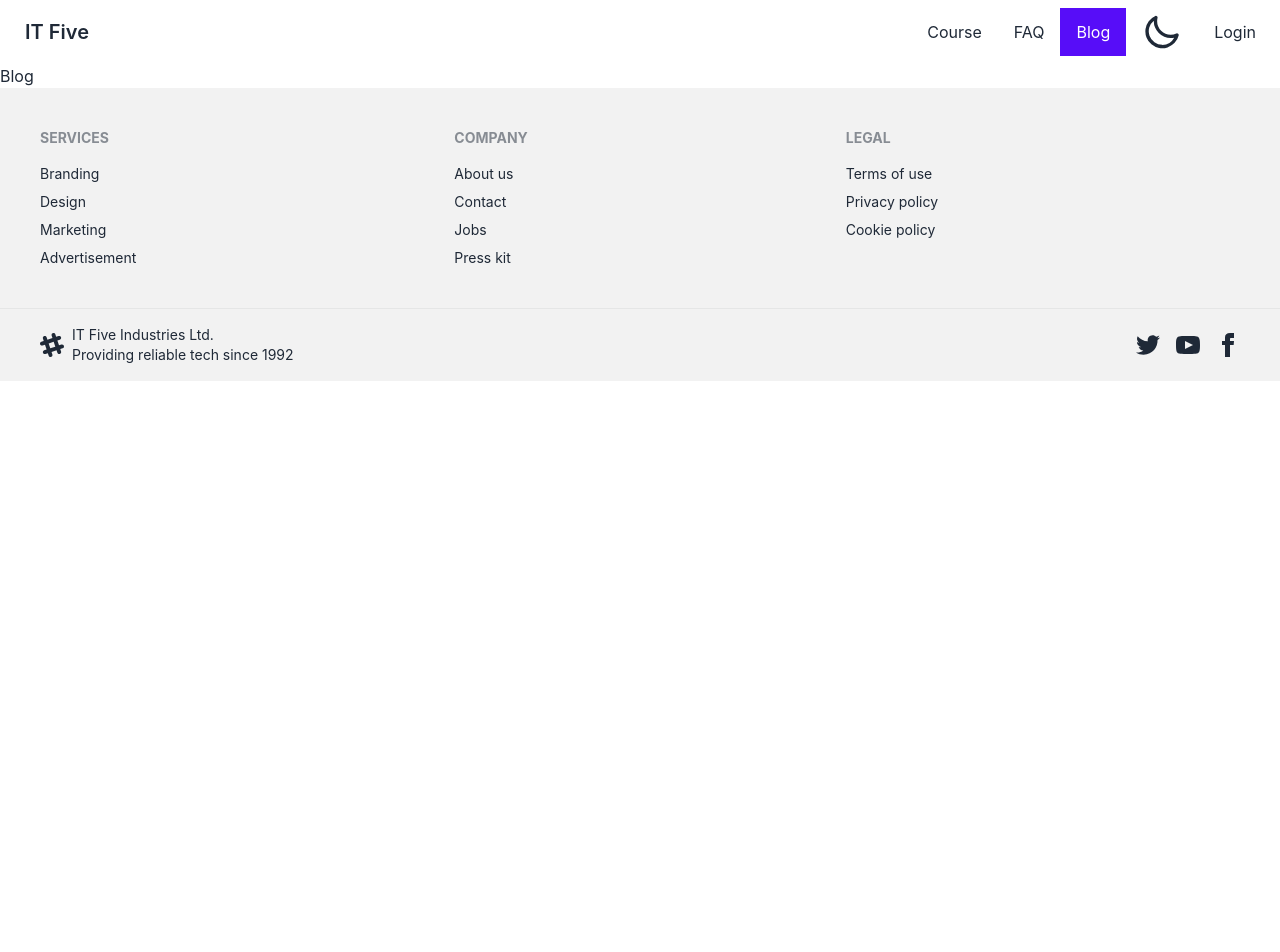
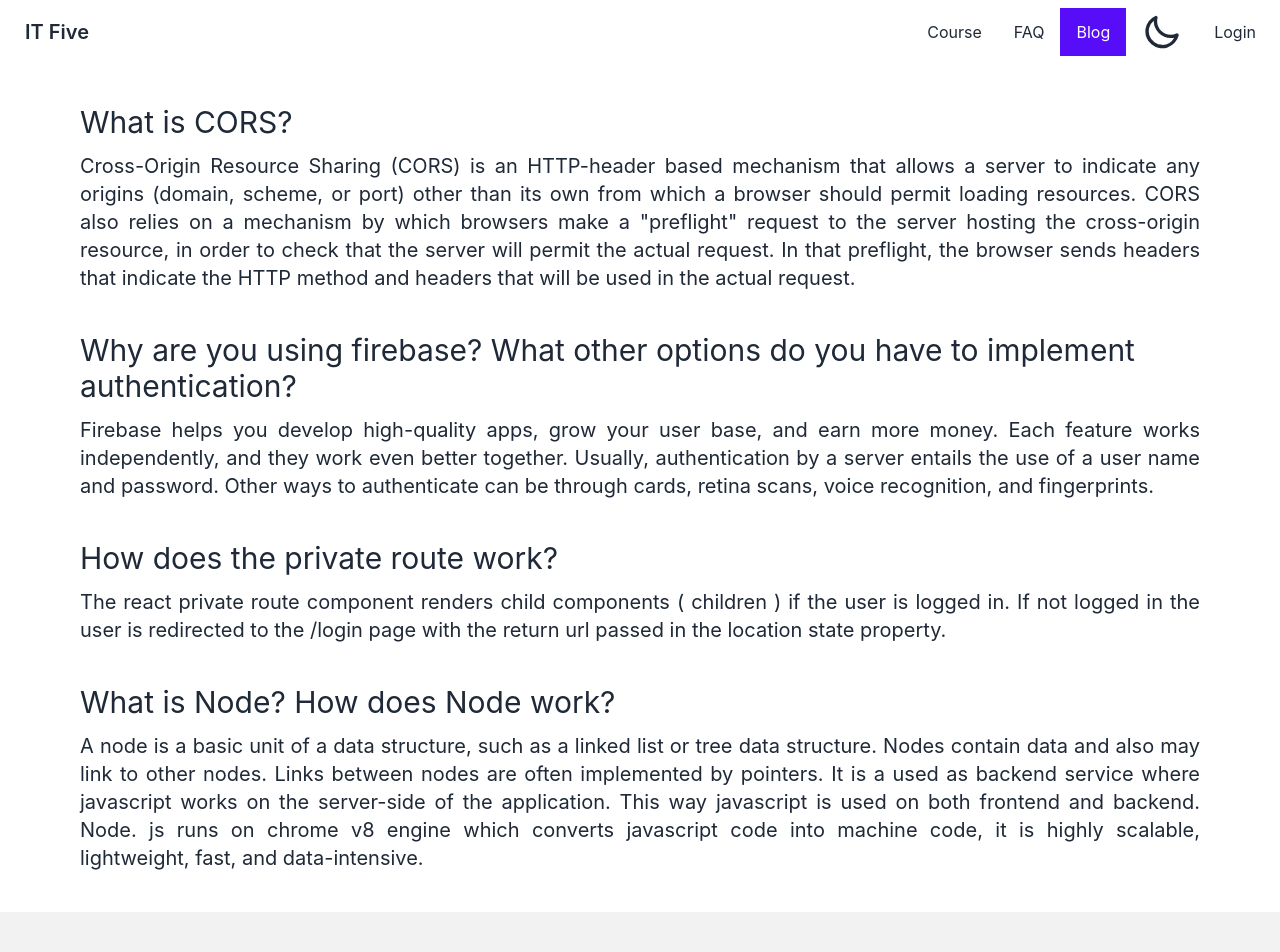
Before and after one commit to Al-Shaharia-Ifty/course-react-clint-repo, a React (Create React App) app: page /blog in a window 1280 px wide. Shown: the top 952 px of the page. Before the commit the page ends 800 px from the top, so only its background shows below. Built offline with nearby package versions, Linux system fonts and the light colour scheme; no server answers.

Commit message:
blog question and answer are done

```diff
--- a/src/Components/Blog.jsx
+++ b/src/Components/Blog.jsx
@@ -3,7 +3,54 @@ import React from "react";
 const Blog = () => {
   return (
     <div>
-      <h2>Blog</h2>
+      <div className="mt-10 mx-20">
+        <h2 className="text-3xl">What is CORS?</h2>
+        <p className="text-xl mt-3 text-justify">
+          Cross-Origin Resource Sharing (CORS) is an HTTP-header based mechanism
+          that allows a server to indicate any origins (domain, scheme, or port)
+          other than its own from which a browser should permit loading
+          resources. CORS also relies on a mechanism by which browsers make a
+          "preflight" request to the server hosting the cross-origin resource,
+          in order to check that the server will permit the actual request. In
+          that preflight, the browser sends headers that indicate the HTTP
+          method and headers that will be used in the actual request.
+        </p>
+      </div>
+      <div className="mt-10 mx-20">
+        <h2 className="text-3xl">
+          Why are you using firebase? What other options do you have to
+          implement authentication?
+        </h2>
+        <p className="text-xl mt-3 text-justify">
+          Firebase helps you develop high-quality apps, grow your user base, and
+          earn more money. Each feature works independently, and they work even
+          better together. Usually, authentication by a server entails the use
+          of a user name and password. Other ways to authenticate can be through
+          cards, retina scans, voice recognition, and fingerprints.
+        </p>
+      </div>
+      <div className="mt-10 mx-20">
+        <h2 className="text-3xl">How does the private route work?</h2>
+        <p className="text-xl mt-3 text-justify">
+          The react private route component renders child components ( children
+          ) if the user is logged in. If not logged in the user is redirected to
+          the /login page with the return url passed in the location state
+          property.
+        </p>
+      </div>
+      <div className="my-10 mx-20">
+        <h2 className="text-3xl">What is Node? How does Node work?</h2>
+        <p className="text-xl mt-3 text-justify">
+          A node is a basic unit of a data structure, such as a linked list or
+          tree data structure. Nodes contain data and also may link to other
+          nodes. Links between nodes are often implemented by pointers. It is a
+          used as backend service where javascript works on the server-side of
+          the application. This way javascript is used on both frontend and
+          backend. Node. js runs on chrome v8 engine which converts javascript
+          code into machine code, it is highly scalable, lightweight, fast, and
+          data-intensive.
+        </p>
+      </div>
     </div>
   );
 };
--- a/src/Shared/Footer.jsx
+++ b/src/Shared/Footer.jsx
@@ -1,4 +1,5 @@
 import React from "react";
+import { Link } from "react-router-dom";
 
 const Footer = () => {
   return (
@@ -6,23 +7,23 @@ const Footer = () => {
       <footer className="footer p-10 bg-base-200 text-base-content">
         <div>
           <span className="footer-title">Services</span>
-          <a className="link link-hover">Branding</a>
-          <a className="link link-hover">Design</a>
-          <a className="link link-hover">Marketing</a>
-          <a className="link link-hover">Advertisement</a>
+          <Link className="link link-hover">Branding</Link>
+          <Link className="link link-hover">Design</Link>
+          <Link className="link link-hover">Marketing</Link>
+          <Link className="link link-hover">Advertisement</Link>
         </div>
         <div>
           <span className="footer-title">Company</span>
-          <a className="link link-hover">About us</a>
-          <a className="link link-hover">Contact</a>
-          <a className="link link-hover">Jobs</a>
-          <a className="link link-hover">Press kit</a>
+          <Link className="link link-hover">About us</Link>
+          <Link className="link link-hover">Contact</Link>
+          <Link className="link link-hover">Jobs</Link>
+          <Link className="link link-hover">Press kit</Link>
         </div>
         <div>
           <span className="footer-title">Legal</span>
-          <a className="link link-hover">Terms of use</a>
-          <a className="link link-hover">Privacy policy</a>
-          <a className="link link-hover">Cookie policy</a>
+          <Link className="link link-hover">Terms of use</Link>
+          <Link className="link link-hover">Privacy policy</Link>
+          <Link className="link link-hover">Cookie policy</Link>
         </div>
       </footer>
       <footer className="footer px-10 py-4 border-t bg-base-200 text-base-content border-base-300">
@@ -45,7 +46,7 @@ const Footer = () => {
         </div>
         <div className="md:place-self-center md:justify-self-end">
           <div className="grid grid-flow-col gap-4">
-            <a>
+            <Link>
               <svg
                 xmlns="http://www.w3.org/2000/svg"
                 width="24"
@@ -55,8 +56,8 @@ const Footer = () => {
               >
                 <path d="M24 4.557c-.883.392-1.832.656-2.828.775 1.017-.609 1.798-1.574 2.165-2.724-.951.564-2.005.974-3.127 1.195-.897-.957-2.178-1.555-3.594-1.555-3.179 0-5.515 2.966-4.797 6.045-4.091-.205-7.719-2.165-10.148-5.144-1.29 2.213-.669 5.108 1.523 6.574-.806-.026-1.566-.247-2.229-.616-.054 2.281 1.581 4.415 3.949 4.89-.693.188-1.452.232-2.224.084.626 1.956 2.444 3.379 4.6 3.419-2.07 1.623-4.678 2.348-7.29 2.04 2.179 1.397 4.768 2.212 7.548 2.212 9.142 0 14.307-7.721 13.995-14.646.962-.695 1.797-1.562 2.457-2.549z"></path>
               </svg>
-            </a>
-            <a>
+            </Link>
+            <Link>
               <svg
                 xmlns="http://www.w3.org/2000/svg"
                 width="24"
@@ -66,8 +67,8 @@ const Footer = () => {
               >
                 <path d="M19.615 3.184c-3.604-.246-11.631-.245-15.23 0-3.897.266-4.356 2.62-4.385 8.816.029 6.185.484 8.549 4.385 8.816 3.6.245 11.626.246 15.23 0 3.897-.266 4.356-2.62 4.385-8.816-.029-6.185-.484-8.549-4.385-8.816zm-10.615 12.816v-8l8 3.993-8 4.007z"></path>
               </svg>
-            </a>
-            <a>
+            </Link>
+            <Link>
               <svg
                 xmlns="http://www.w3.org/2000/svg"
                 width="24"
@@ -77,7 +78,7 @@ const Footer = () => {
               >
                 <path d="M9 8h-3v4h3v12h5v-12h3.642l.358-4h-4v-1.667c0-.955.192-1.333 1.115-1.333h2.885v-5h-3.808c-3.596 0-5.192 1.583-5.192 4.615v3.385z"></path>
               </svg>
-            </a>
+            </Link>
           </div>
         </div>
       </footer>
```
